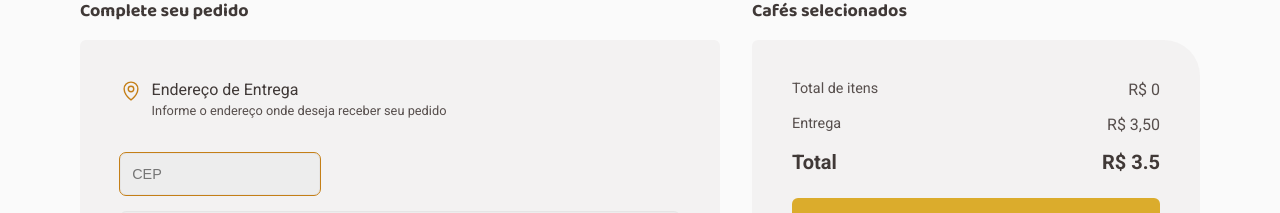
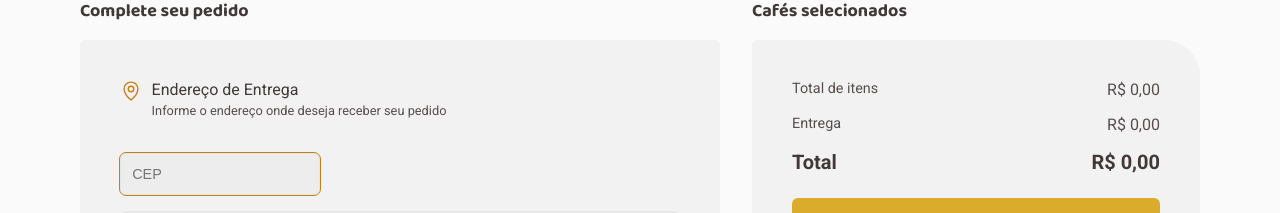
Before and after one commit to kdumagalhaes/coffee-delivery-ecommerce, a React (Vite) app: page /checkout in a window 1280 px wide. Shown: the part 161-374 px from the top of the page. Built offline with nearby package versions, Linux system fonts and the light colour scheme.

Commit message:
Fix summary checkout prices

```diff
--- a/src/components/QuantityStepper/QuantityStepper.tsx
+++ b/src/components/QuantityStepper/QuantityStepper.tsx
@@ -7,7 +7,7 @@ interface QuantityStepperProps {
 
 export function QuantityStepper({ initialQuantity }: QuantityStepperProps) {
   const [step, setStep] = useState(initialQuantity)
-  const {updateProductQuantity} = useQuantityStepper()
+  const { updateProductQuantity } = useQuantityStepper()
   const handleIncreaseQuantity = (): void => {
     setStep(step + 1)
     updateProductQuantity(step + 1)
@@ -19,7 +19,6 @@ export function QuantityStepper({ initialQuantity }: QuantityStepperProps) {
     }
     setStep(step === 0 ? step : step - 1)
     updateProductQuantity(step === 0 ? step : step - 1)
-
   }
 
   return (
--- a/src/pages/Checkout/Checkout.tsx
+++ b/src/pages/Checkout/Checkout.tsx
@@ -28,6 +28,7 @@ import { QuantityStepper } from '../../components/QuantityStepper/QuantitySteppe
 import React, { useState, useEffect } from 'react'
 import useCart from '../../contexts/cart/CartContext'
 import { Products } from '../../utils/products'
+import { formatPrice } from '../../utils/format'
 interface AddressViaApi {
   bairro: string
   cep: string
@@ -59,7 +60,15 @@ export function Checkout() {
   })
   const { products, removeFromCart, total } = useCart()
   const postalCodeInputController = postalCode.length === 8 ? postalCode : null
-  const deliveryCost = 3.5
+
+  let deliveryCost = 0
+  if (products.length) {
+    deliveryCost = 3.5
+  }
+
+  const formatedTotal = formatPrice(total)
+  const formatedDeliveryCost = formatPrice(deliveryCost)
+  const totalWithDelivery = total + deliveryCost
 
   const handlePostalCode = (e: React.ChangeEvent<HTMLInputElement>): void => {
     const userInput = e.target.value
@@ -221,7 +230,9 @@ export function Checkout() {
                       </RemoveButton>
                     </div>
                   </div>
-                  <strong className="price">{product.price}</strong>
+                  <strong className="price">
+                    R$ {formatPrice(product.price)}
+                  </strong>
                 </SelectedProduct>
               )
             })}
@@ -233,19 +244,19 @@ export function Checkout() {
                   Total de itens
                 </p>
                 <span className="billing-items-value billing-value">
-                  R$ {total}
+                  R$ {formatedTotal}
                 </span>
               </li>
               <li>
                 <p className="billing-delivery-title billing-title">Entrega</p>
                 <span className="billing-delivery-value billing-value">
-                  R$ 3,50
+                  R$ {formatedDeliveryCost}
                 </span>
               </li>
               <li>
                 <p className="billing-total-title">Total</p>
                 <span className="billing-total-value">
-                  R$ {total + deliveryCost}
+                  R$ {formatPrice(totalWithDelivery)}
                 </span>
               </li>
             </ul>
```
Also changed, not shown: src/contexts/quantity-stepper/QuantityStepperContext.tsx (+4 -10 lines).
